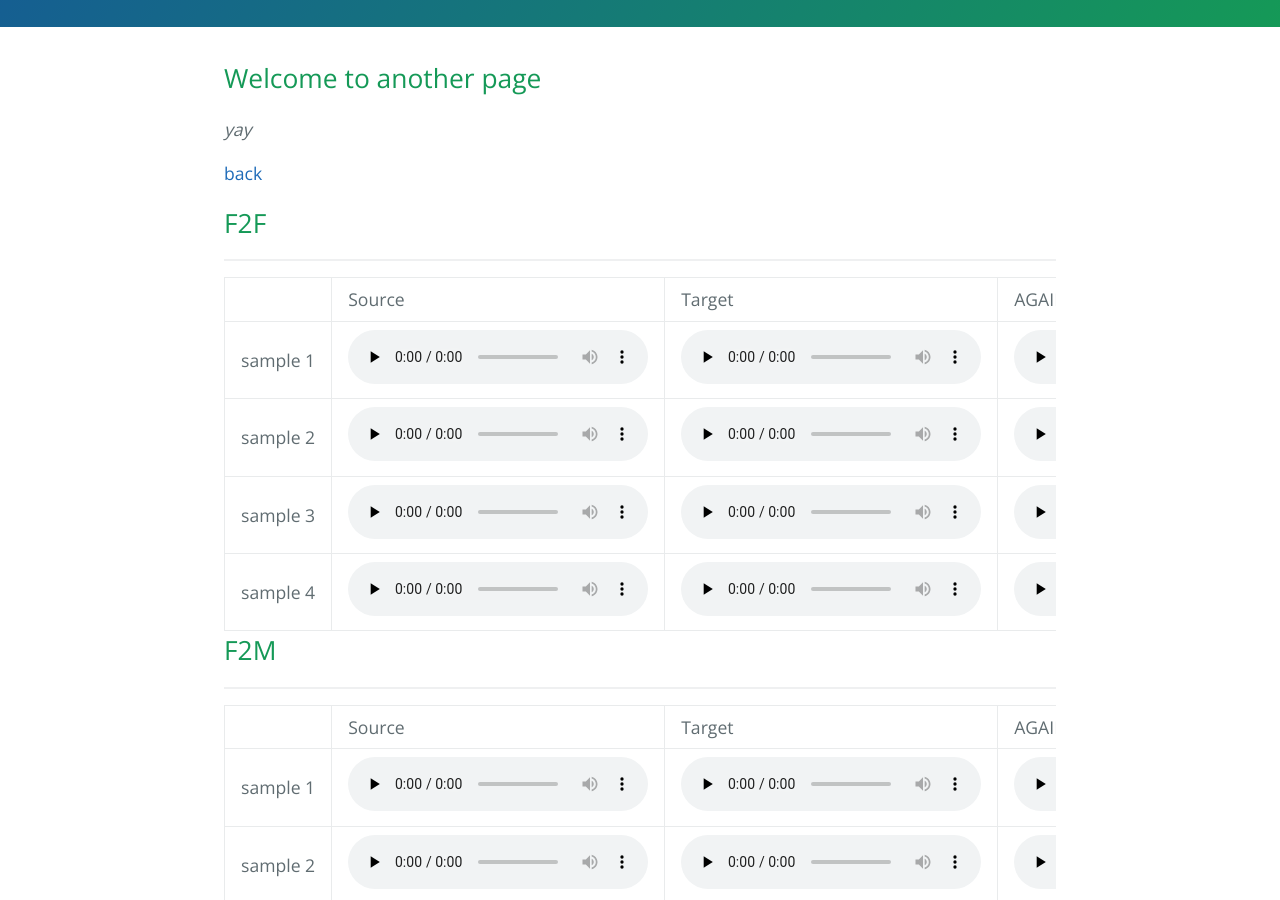
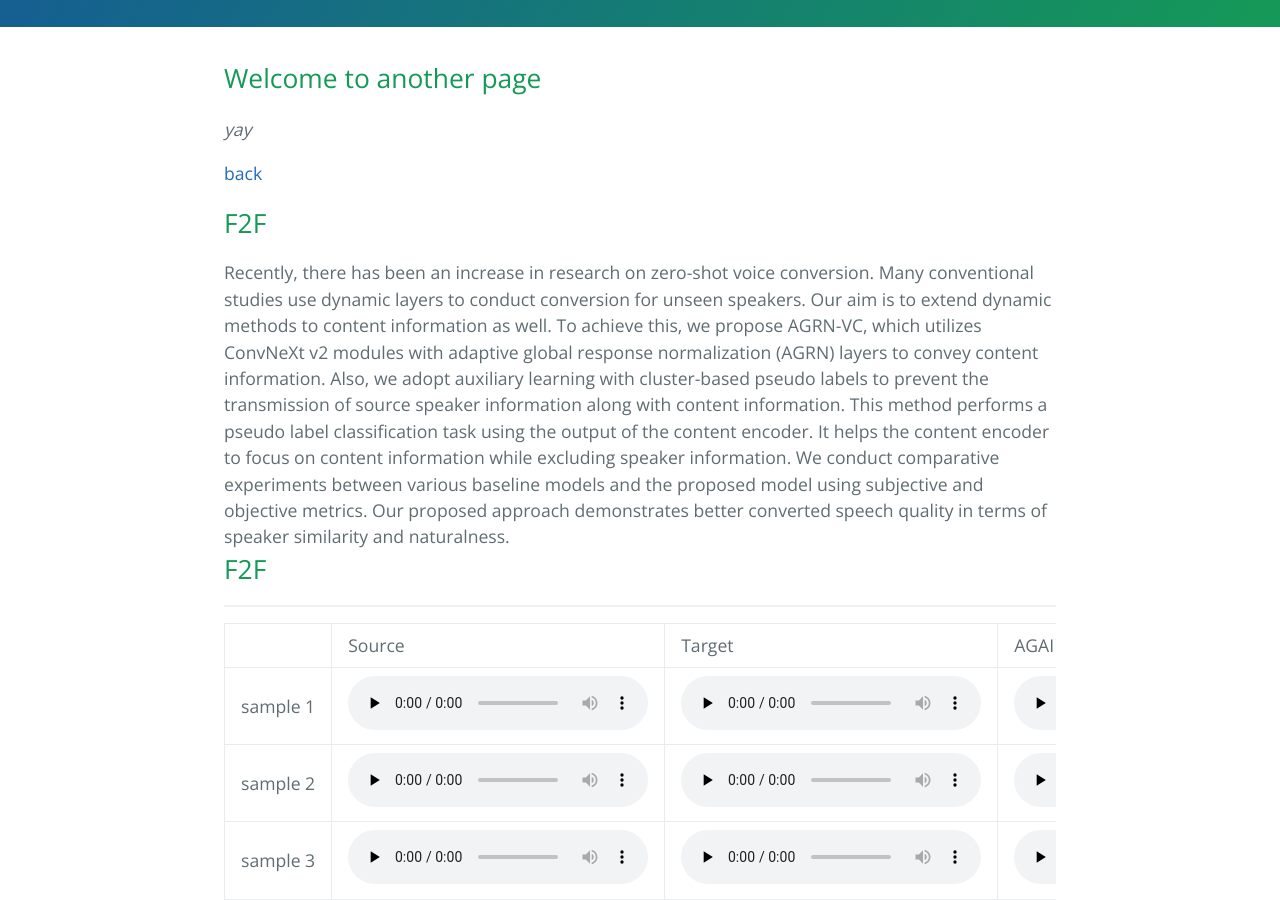
Before and after one commit to twiz0311/AGRN-VC, a Jekyll site: the page built from another-page.md, in a window 1280 px wide and 900 px high, scrolled down 290 px. Built offline with Jekyll 4.4.1, drawn with Linux system fonts in a browser that asks for light colours.

Commit message:
Update default.html

```diff
--- a/_layouts/default.html
+++ b/_layouts/default.html
@@ -31,6 +31,8 @@
       {{ content }}
 
         <div>
+            <a name="Abstract"><h2>F2F</h2></a>
+            <td>Recently, there has been an increase in research on zero-shot voice conversion. Many conventional studies use dynamic layers to conduct conversion for unseen speakers. Our aim is to extend dynamic methods to content information as well. To achieve this, we propose AGRN-VC, which utilizes ConvNeXt v2 modules with adaptive global response normalization (AGRN) layers to convey content information. Also, we adopt auxiliary learning with cluster-based pseudo labels to prevent the transmission of source speaker information along with content information. This method performs a pseudo label classification task using the output of the content encoder. It helps the content encoder to focus on content information while excluding speaker information. We conduct comparative experiments between various baseline models and the proposed model using subjective and objective metrics. Our proposed approach demonstrates better converted speech quality in terms of speaker similarity and naturalness.</td>
             <a name="F2F"><h2>F2F</h2></a>
             <hr>
             <table>
@@ -46,12 +48,12 @@
               </tr>
               <tr>
                 <td nowrap width="160">sample 1</td>
-                <td><audio controls="" preload="none"><source src="speech/F2F/Source/p238_010_mic1.flac"></audio></td>
-                <td><audio controls="" preload="none"><source src="speech/F2F/Target/p294_001_mic1.flac"></audio></td>
-                <td><audio controls="" preload="none"><source src="speech/F2F/AGAIN/p238_p294_10.wav"></audio></td>
-                <td><audio controls="" preload="none"><source src="speech/F2F/VQMIVC/p238_p294_10.wav"></audio></td>
-                <td><audio controls="" preload="none"><source src="speech/F2F/ACNN_v1/p238_p294_10.wav"></audio></td>
-                <td><audio controls="" preload="none"><source src="speech/F2F/ACNN_v2/p238_p294_10.wav"></audio></td>
+                <td nowrap width="160"><audio controls="" preload="none"><source src="speech/F2F/Source/p238_010_mic1.flac"></audio></td>
+                <td nowrap width="160"><audio controls="" preload="none"><source src="speech/F2F/Target/p294_001_mic1.flac"></audio></td>
+                <td nowrap width="160"><audio controls="" preload="none"><source src="speech/F2F/AGAIN/p238_p294_10.wav"></audio></td>
+                <td nowrap width="160"><audio controls="" preload="none"><source src="speech/F2F/VQMIVC/p238_p294_10.wav"></audio></td>
+                <td nowrap width="160"><audio controls="" preload="none"><source src="speech/F2F/ACNN_v1/p238_p294_10.wav"></audio></td>
+                <td nowrap width="160"><audio controls="" preload="none"><source src="speech/F2F/ACNN_v2/p238_p294_10.wav"></audio></td>
               </tr>
               <tr>
                 <td nowrap width="160">sample 2</td>
```
